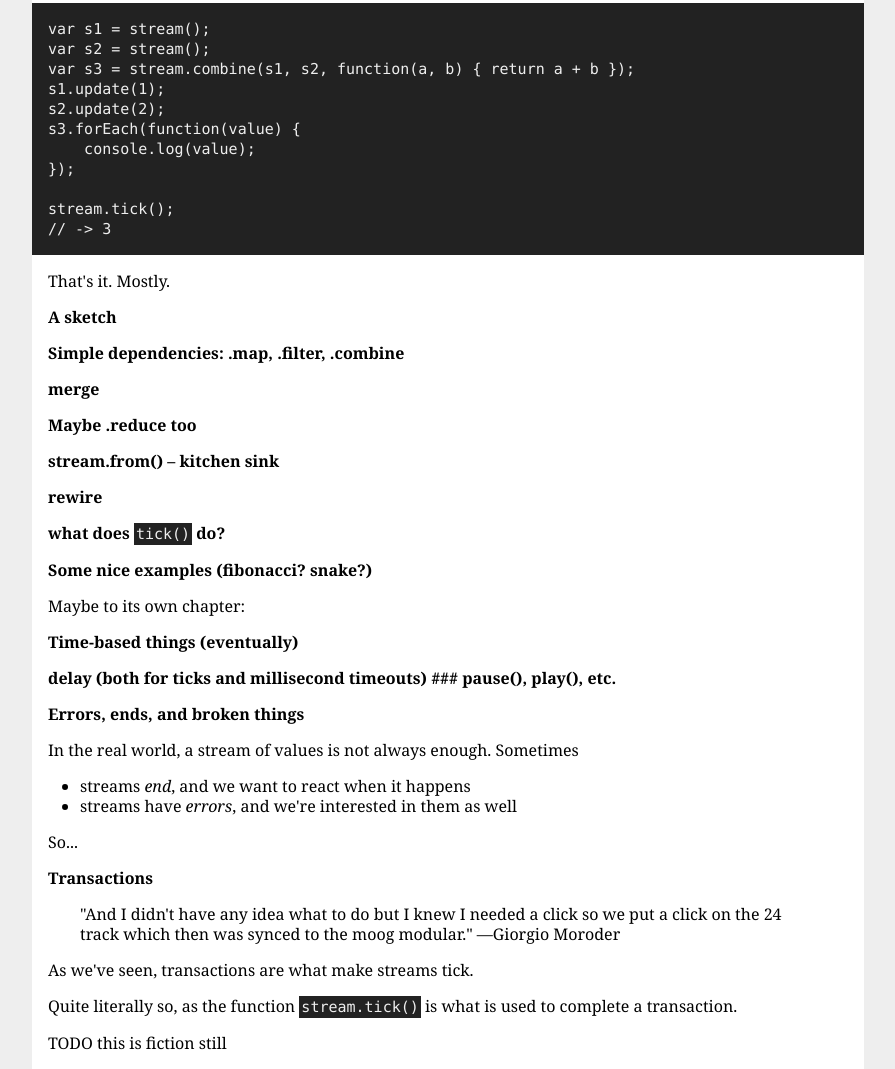
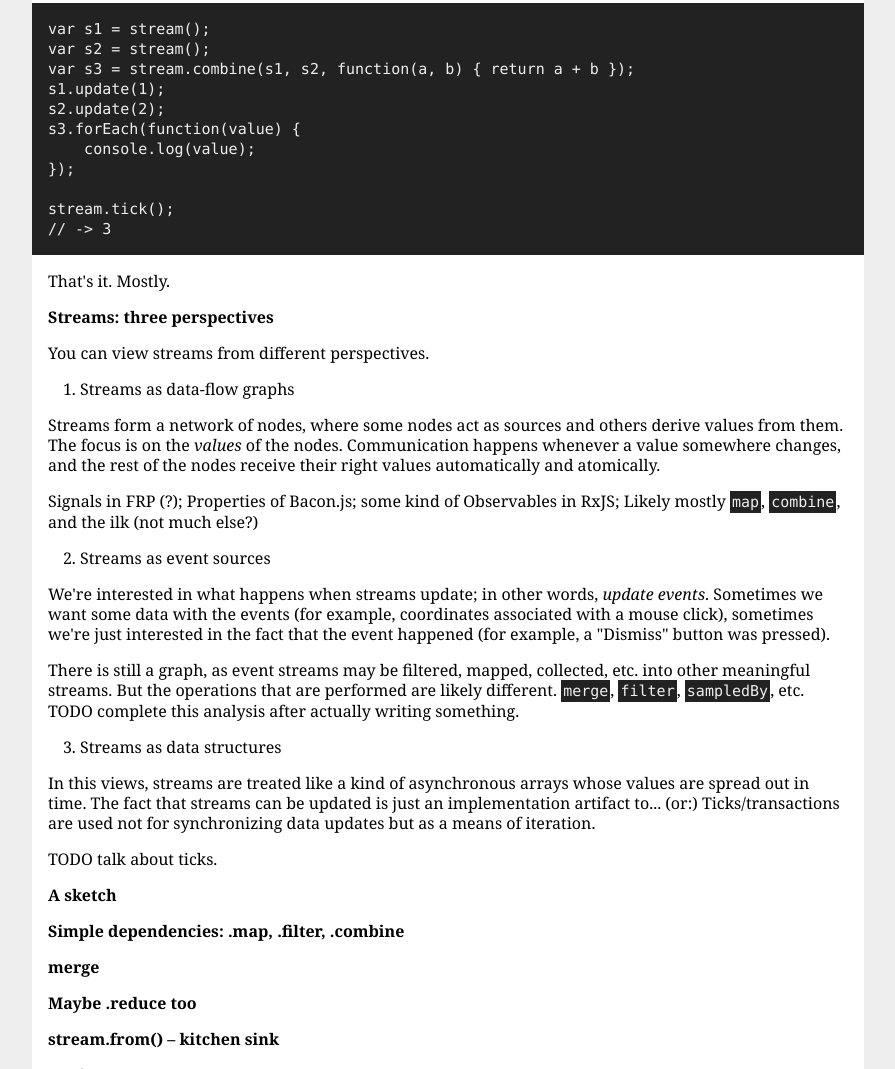
Before and after one commit to anttikissa/xstream, a website: page docs/index.html in a window 1280 px wide. Shown: the part 271-1340 px from the top of the page, without its empty margins (192-1087 px from the left). Drawn offline with Linux system fonts and the light colour scheme.

Commit message:
Add talk.

```diff
--- a/docs/index.html
+++ b/docs/index.html
@@ -72,6 +72,39 @@ s3.forEach(function(value) {
 stream.tick();
 // -&gt; 3</pre>
 <p>That&#39;s it.  Mostly.
+<h3>Streams: three perspectives</h3>
+<p>You can view streams from different perspectives.
+<ol>
+<li>Streams as data-flow graphs
+</ol>
+<p>Streams form a network of nodes, where some nodes act as sources and
+others derive values from them.  The focus is on the <i>values</i> of the
+nodes.  Communication happens whenever a value somewhere changes, and
+the rest of the nodes receive their right values automatically and
+atomically.
+<p>Signals in FRP (?); Properties of Bacon.js; some kind of Observables in
+RxJS; Likely mostly <code>map</code>, <code>combine</code>, and the ilk (not much else?)
+<ol start=2>
+<li>Streams as event sources
+</ol>
+<p>We&#39;re interested in what happens when streams update; in other words,
+<i>update events</i>.  Sometimes we want some data with the events (for
+example, coordinates associated with a mouse click), sometimes we&#39;re
+just interested in the fact that the event happened (for example, a
+&quot;Dismiss&quot; button was pressed).
+<p>There is still a graph, as event streams may be filtered, mapped,
+collected, etc. into other meaningful streams.  But the operations that
+are performed are likely different.  <code>merge</code>, <code>filter</code>, <code>sampledBy</code>,
+etc. TODO complete this analysis after actually writing something.
+<ol start=3>
+<li>Streams as data structures
+</ol>
+<p>In this views, streams are treated like a kind of asynchronous arrays
+whose values are spread out in time.
+The fact that streams can be updated is just an implementation artifact
+to... (or:) Ticks/transactions are used not for synchronizing data
+updates but as a means of iteration.
+<p>TODO talk about ticks.
 <h2>A sketch</h2>
 <h3>Simple dependencies: .map, .filter, .combine</h3>
 <h3>merge</h3>
```
Also changed, not shown: 2 other files.
